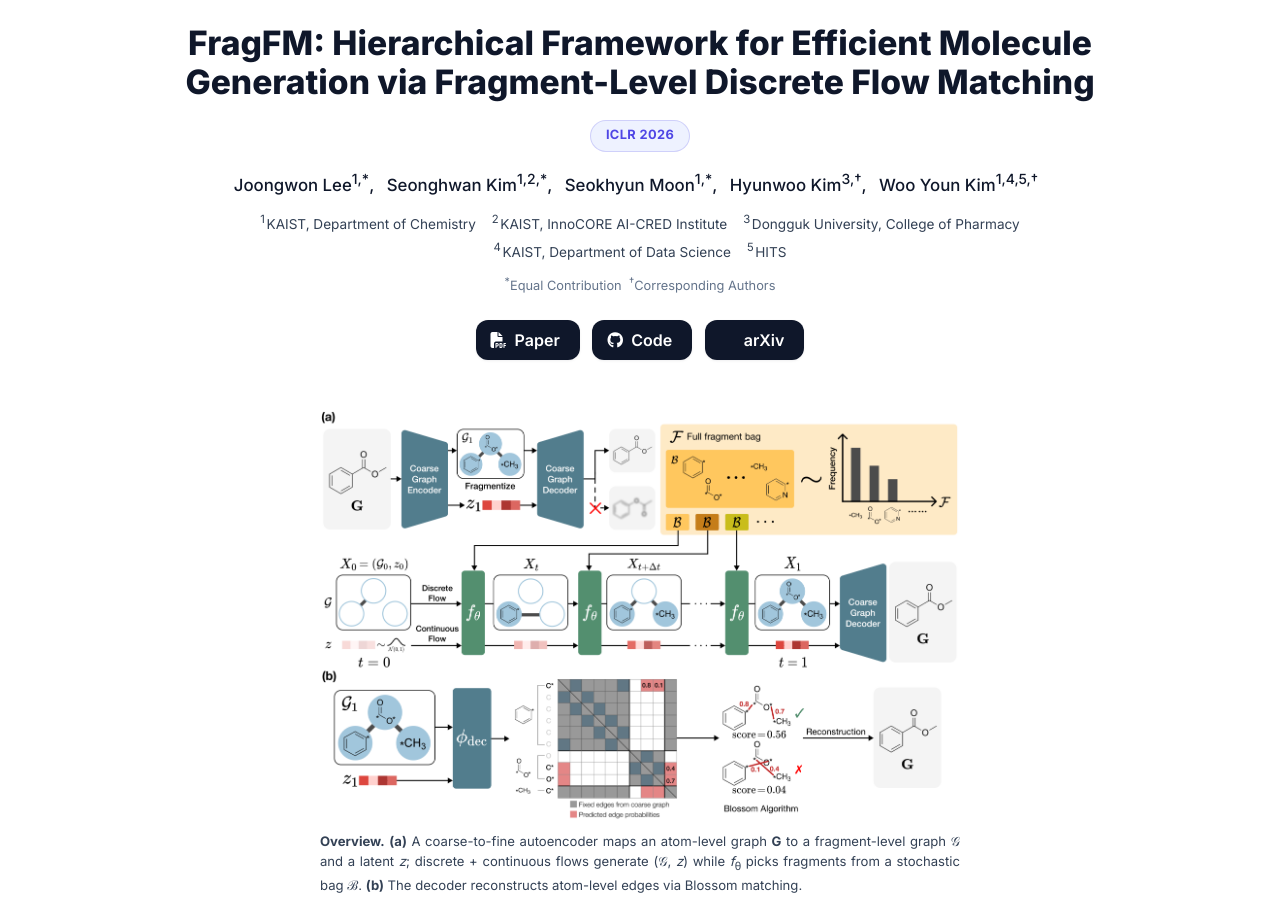
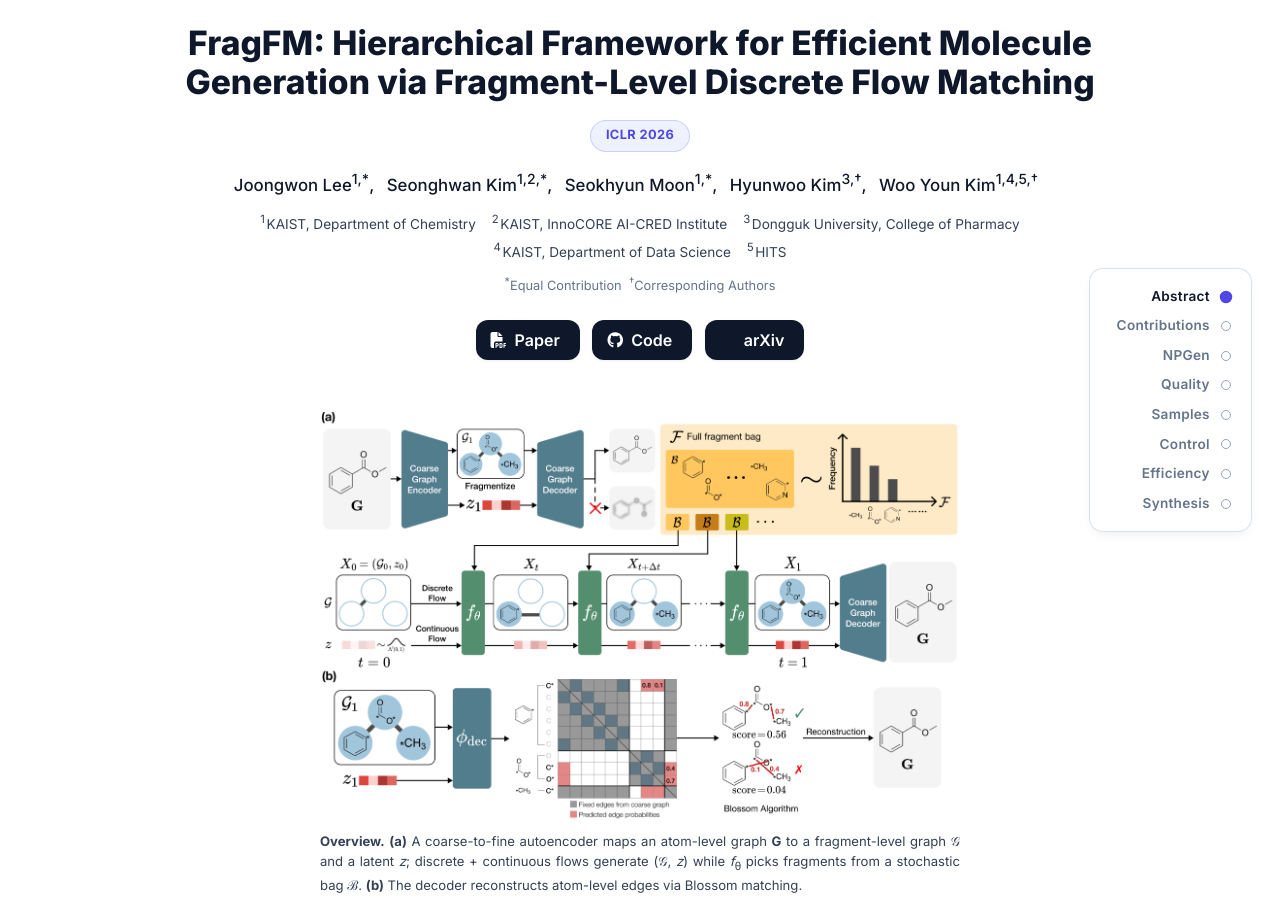
Before and after one commit to lee-jwon/FragFM, a plain HTML site: page docs/index.html in a window 1280 px wide. Shown: the top 898 px of the page. Drawn offline with nearby package versions, Linux system fonts and the light colour scheme; some icons are missing.

Commit message:
update project-page

```diff
--- a/docs/index.html
+++ b/docs/index.html
@@ -64,8 +64,7 @@
   <title>FragFM: Hierarchical Framework for Efficient Molecule Generation via Fragment-Level Discrete Flow Matching</title>
 
   <!-- Favicon and App Icons -->
-  <link rel="icon" type="image/x-icon" href="static/images/favicon.ico">
-  <link rel="apple-touch-icon" href="static/images/favicon.ico">
+  <link rel="icon" type="image/svg+xml" href="static/images/favicon.svg">
 
   <!-- Critical CSS - Load synchronously -->
   <link rel="stylesheet" href="static/css/bulma.min.css">
@@ -139,6 +138,18 @@
   <button class="scroll-to-top" onclick="scrollToTop()" title="Scroll to top" aria-label="Scroll to top">
     <i class="fas fa-chevron-up"></i>
   </button>
+
+  <!-- Section TOC nav -->
+  <nav class="toc-nav" aria-label="Section navigation">
+    <a href="#sec-abstract" data-section="sec-abstract"><span class="toc-label">Abstract</span><span class="toc-dot"></span></a>
+    <a href="#sec-contributions" data-section="sec-contributions"><span class="toc-label">Contributions</span><span class="toc-dot"></span></a>
+    <a href="#sec-npgen" data-section="sec-npgen"><span class="toc-label">NPGen</span><span class="toc-dot"></span></a>
+    <a href="#sec-quality" data-section="sec-quality"><span class="toc-label">Quality</span><span class="toc-dot"></span></a>
+    <a href="#sec-samples" data-section="sec-samples"><span class="toc-label">Samples</span><span class="toc-dot"></span></a>
+    <a href="#sec-control" data-section="sec-control"><span class="toc-label">Control</span><span class="toc-dot"></span></a>
+    <a href="#sec-efficiency" data-section="sec-efficiency"><span class="toc-label">Efficiency</span><span class="toc-dot"></span></a>
+    <a href="#sec-synthesis" data-section="sec-synthesis"><span class="toc-label">Synthesis</span><span class="toc-dot"></span></a>
+  </nav>
 
   <main id="main-content">
   <section class="hero">
@@ -224,7 +235,7 @@
 <!-- End hero figure -->
 
 <!-- Paper abstract -->
-<section class="section hero is-light">
+<section id="sec-abstract" class="section hero is-light">
   <div class="container is-max-desktop">
     <div class="columns is-centered has-text-centered">
       <div class="column is-four-fifths">
@@ -242,7 +253,7 @@
 
 
 <!-- Contributions -->
-<section class="section">
+<section id="sec-contributions" class="section">
   <div class="container is-max-desktop">
     <h2 class="title is-3 has-text-centered">Contributions</h2>
 
@@ -354,7 +365,7 @@
 
 
 <!-- NPGen benchmark -->
-<section class="section hero is-light">
+<section id="sec-npgen" class="section hero is-light">
   <div class="container is-max-desktop">
     <h2 class="title is-3 has-text-centered">NPGen: A Natural Product Benchmark</h2>
     <div class="content has-text-justified">
@@ -368,7 +379,7 @@
     </figure>
     <figure class="publication-figure figure-compact" style="margin-top:1.5rem;">
       <img src="static/images/paper/npgen_example_molecules.png" alt="Representative NPGen molecules" loading="lazy"/>
-      <figcaption><b>Representative NPGen molecules</b> with NPClassifier pathway/superclass/class annotations.</figcaption>
+      <figcaption><b>Representative NPGen molecules</b> with NP-Classifier pathway/superclass/class annotations.</figcaption>
     </figure>
   </div>
 </section>
@@ -376,7 +387,7 @@
 
 
 <!-- Qualitative generation results -->
-<section class="section">
+<section id="sec-quality" class="section">
   <div class="container is-max-desktop">
     <h2 class="title is-3 has-text-centered">Generation Quality on NPGen</h2>
     <div class="content has-text-justified">
@@ -394,7 +405,7 @@
 
 
 <!-- Sample gallery across datasets -->
-<section class="section">
+<section id="sec-samples" class="section">
   <div class="container is-max-desktop">
     <h2 class="title is-3 has-text-centered">Generated Sample Gallery</h2>
     <div class="content has-text-justified">
@@ -426,7 +437,7 @@
 
 
 <!-- Property controllability -->
-<section class="section hero is-light">
+<section id="sec-control" class="section hero is-light">
   <div class="container is-max-desktop">
     <h2 class="title is-3 has-text-centered">Property-Controlled Generation</h2>
     <div class="content has-text-justified">
@@ -454,7 +465,7 @@
 
 
 <!-- Sampling efficiency -->
-<section class="section">
+<section id="sec-efficiency" class="section">
   <div class="container is-max-desktop">
     <h2 class="title is-3 has-text-centered">Sampling Efficiency</h2>
     <div class="content has-text-justified">
@@ -478,7 +489,7 @@
 
 
 <!-- Synthesizability + fragment-bag flexibility (from appendix) -->
-<section class="section hero is-light">
+<section id="sec-synthesis" class="section hero is-light">
   <div class="container is-max-desktop">
     <h2 class="title is-3 has-text-centered">Synthesizability &amp; Fragment-Bag Flexibility</h2>
     <div class="content has-text-justified">
--- a/docs/static/css/index.css
+++ b/docs/static/css/index.css
@@ -1111,3 +1111,71 @@ a:focus {
     box-shadow: none !important;
   }
 }
+
+/* ==== Section TOC navigation ==== */
+.toc-nav {
+  position: fixed;
+  right: 1.75rem;
+  top: 50%;
+  transform: translateY(-50%);
+  z-index: 40;
+  display: flex;
+  flex-direction: column;
+  gap: 0.1rem;
+  padding: 0.85rem 0.9rem;
+  background: rgba(255, 255, 255, 0.78);
+  border: 1px solid rgba(203, 213, 225, 0.7);
+  border-radius: 14px;
+  backdrop-filter: blur(10px);
+  -webkit-backdrop-filter: blur(10px);
+  box-shadow: 0 4px 14px -6px rgba(15, 23, 42, 0.12);
+}
+
+.toc-nav a {
+  display: flex;
+  align-items: center;
+  justify-content: flex-end;
+  gap: 0.7rem;
+  padding: 0.45rem 0.35rem 0.45rem 0.75rem;
+  text-decoration: none;
+  color: var(--text-light, #64748b);
+  font-size: 0.85rem;
+  font-weight: 600;
+  letter-spacing: 0.02em;
+  line-height: 1;
+  border-radius: 999px;
+}
+
+.toc-nav .toc-dot {
+  width: 10px;
+  height: 10px;
+  border-radius: 50%;
+  background: transparent;
+  border: 1.75px solid #94a3b8;
+  transition: background-color 0.18s ease, border-color 0.18s ease, transform 0.18s ease;
+  flex-shrink: 0;
+}
+
+.toc-nav .toc-label {
+  white-space: nowrap;
+  transition: color 0.18s ease;
+}
+
+.toc-nav a:hover .toc-dot {
+  border-color: #4f46e5;
+  transform: scale(1.15);
+}
+
+.toc-nav a.active {
+  color: #0f172a;
+}
+
+.toc-nav a.active .toc-dot {
+  background: #4f46e5;
+  border-color: #4f46e5;
+  transform: scale(1.25);
+}
+
+@media (max-width: 1024px) {
+  .toc-nav { display: none; }
+}
--- a/docs/static/js/index.js
+++ b/docs/static/js/index.js
@@ -119,6 +119,41 @@ function setupVideoCarouselAutoplay() {
     });
 }
 
+// Section TOC nav — active state on scroll + smooth jump
+function setupTocNav() {
+    const links = document.querySelectorAll('.toc-nav a[data-section]');
+    if (!links.length) return;
+
+    const sectionToLink = new Map();
+    links.forEach(link => {
+        const sec = document.getElementById(link.dataset.section);
+        if (sec) sectionToLink.set(sec, link);
+    });
+
+    const observer = new IntersectionObserver((entries) => {
+        entries.forEach(entry => {
+            if (!entry.isIntersecting) return;
+            const link = sectionToLink.get(entry.target);
+            if (!link) return;
+            links.forEach(l => l.classList.remove('active'));
+            link.classList.add('active');
+        });
+    }, {
+        rootMargin: '-25% 0px -65% 0px',
+        threshold: 0
+    });
+
+    sectionToLink.forEach((_, sec) => observer.observe(sec));
+
+    links.forEach(link => {
+        link.addEventListener('click', (e) => {
+            e.preventDefault();
+            const target = document.getElementById(link.dataset.section);
+            if (target) target.scrollIntoView({ behavior: 'smooth', block: 'start' });
+        });
+    });
+}
+
 $(document).ready(function() {
     // Check for click events on the navbar burger icon
 
@@ -139,4 +174,7 @@ $(document).ready(function() {
     // Setup video autoplay for carousel
     setupVideoCarouselAutoplay();
 
+    // Setup section TOC nav
+    setupTocNav();
+
 })
```
Also changed, not shown: docs/static/images/favicon.svg (added).
